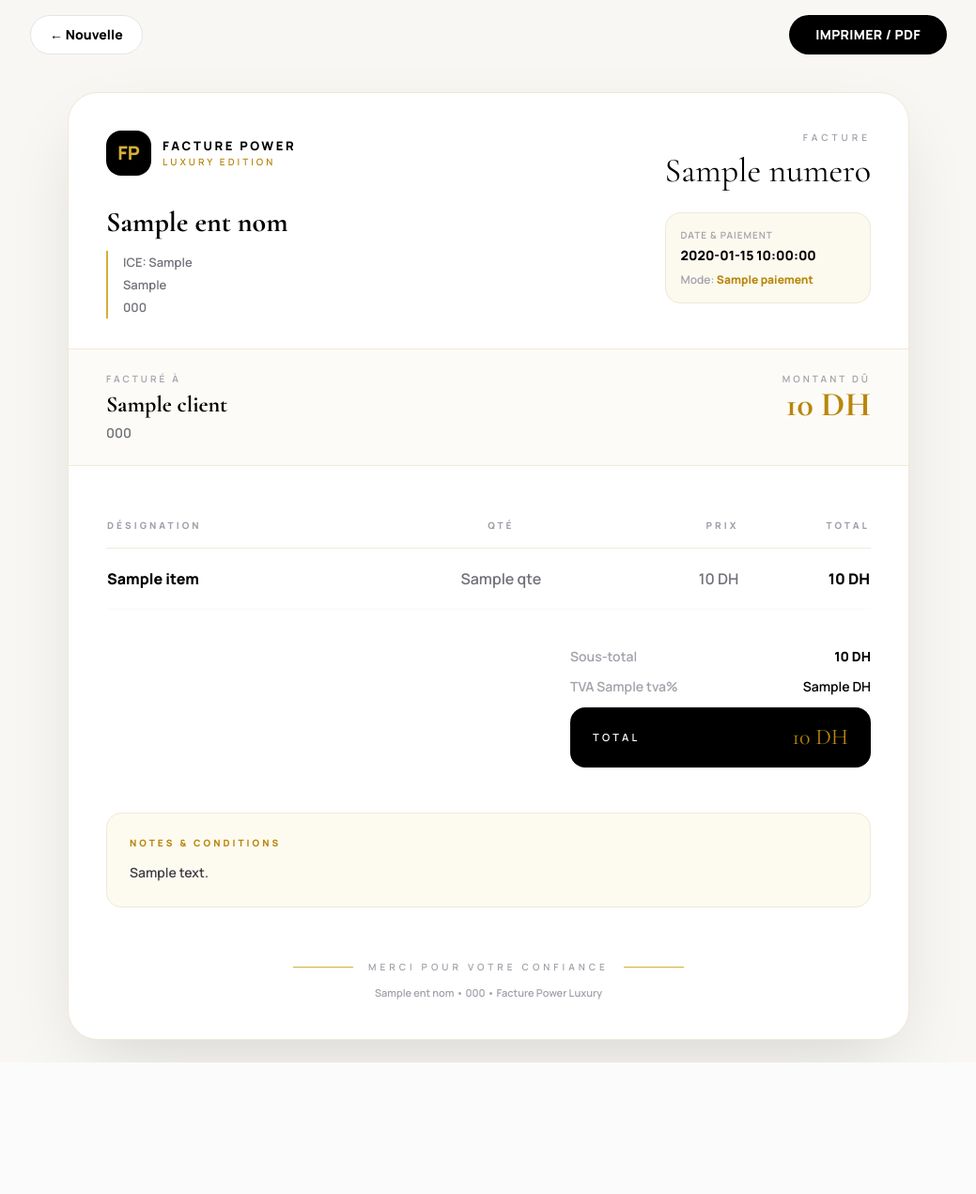
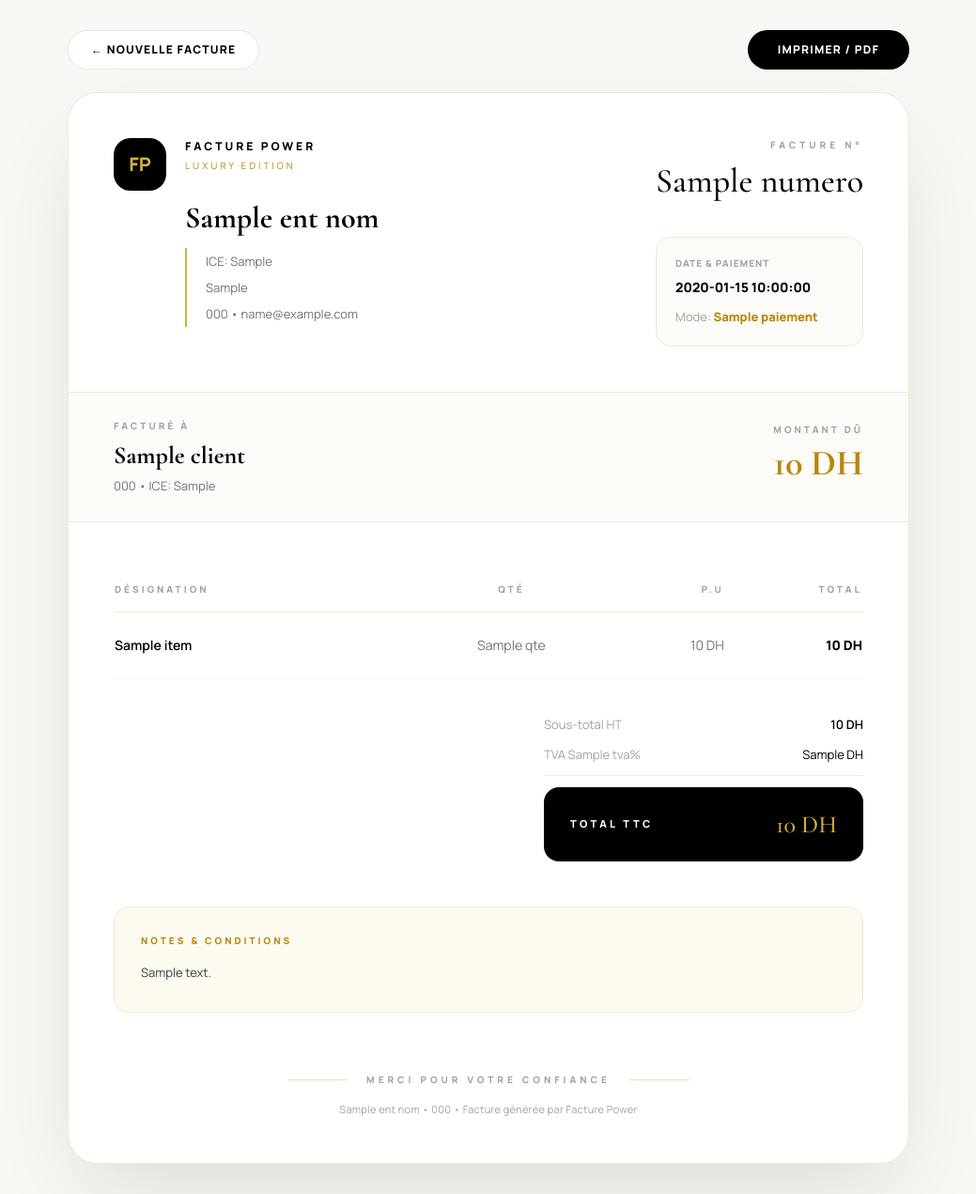
Before and after one commit to ilyassebenmouloud123-source/fucture-power, a Flask app: template templates/facture.html in a window 1280 px wide. Shown: the whole page at 94% size, without its empty margins (120-1159 px from the left). Before the commit the page ends 1131 px from the top, so only its background shows below. Run offline with Flask 3, Linux system fonts and the light colour scheme; the template is opened without the code that fills it: most values are stand-ins (such as "Sample title", 1, 10 or a date in 2020); some libraries are stand-ins or nearby versions.

Commit message:
Update facture.html

```diff
--- a/templates/facture.html
+++ b/templates/facture.html
@@ -1,56 +1,50 @@
 <!DOCTYPE html>
 <html lang="fr"><head><meta charset="UTF-8"><meta name="viewport" content="width=device-width,initial-scale=1">
-<title>{{numero}} - FACTURE POWER</title><script src="https://cdn.tailwindcss.com"></script>
-<link href="https://fonts.googleapis.com/css2?family=Cormorant+Garamond:wght@400;700&family=Manrope:wght@600;800&display=swap" rel="stylesheet">
-<style>
-body{font-family:'Manrope',sans-serif}
-.serif{font-family:'Cormorant Garamond',serif}
-.gold{color:#B8860B}
-.bg-gold{background:linear-gradient(135deg,#D4AF37,#B8860B)}
-.gold-border{border-color:#D4AF37}
-@media print{.no-print{display:none} body{background:white}}
-</style></head>
-<body class="bg-[#f8f7f3] min-h-screen">
-<div class="no-print max-w-5xl mx-auto px-6 py-4 flex gap-3">
-<a href="/" class="bg-white border border-zinc-200 px-5 py-2.5 rounded-full font-bold text-sm">← Nouvelle</a>
-<button onclick="window.print()" class="bg-black text-white px-7 py-2.5 rounded-full font-bold ml-auto text-sm tracking-wide">IMPRIMER / PDF</button>
+<title>{{numero}} - FACTURE</title><script src="https://cdn.tailwindcss.com"></script>
+<link href="https://fonts.googleapis.com/css2?family=Cormorant+Garamond:wght@500;700&family=Manrope:wght@400;600;800&display=swap" rel="stylesheet">
+<style>body{font-family:'Manrope',sans-serif}.serif{font-family:'Cormorant Garamond',serif}@media print{.no-print{display:none} body{background:white}}</style>
+</head>
+<body class="bg-[#f8f7f3] min-h-screen p-4 md:p-8">
+<div class="no-print max-w-4xl mx-auto flex justify-between mb-6">
+<a href="/" class="bg-white border px-6 py-3 rounded-full text-xs font-bold tracking-widest">← NOUVELLE FACTURE</a>
+<button onclick="window.print()" class="bg-black text-white px-8 py-3 rounded-full text-xs font-bold tracking-widest">IMPRIMER / PDF</button>
 </div>
 
-<div class="max-w-4xl mx-auto bg-white rounded-[32px] shadow-[0_30px_80px_-20px_rgba(0,0,0,0.15)] overflow-hidden m-6 border border-[#efe9d7]">
-<!-- HEADER LUXE -->
-<div class="p-10 pb-8 flex justify-between items-start">
-<div>
-<div class="flex items-center gap-3"><div class="w-12 h-12 rounded-2xl bg-black flex items-center justify-center text-[#D4AF37] font-black text-xl">FP</div><div><p class="font-black tracking-[0.2em] text-[13px]">FACTURE POWER</p><p class="text-[10px] tracking-[0.3em] gold">LUXURY EDITION</p></div></div>
-<div class="mt-8"><p class="serif text-3xl font-bold">{{ent_nom}}</p><div class="mt-3 text-[13px] text-zinc-500 leading-6 border-l-2 border-[#D4AF37] pl-4">ICE: {{ent_ice}}<br>{{ent_adresse}}<br>{{ent_tel}}</div></div>
+<div class="max-w-4xl mx-auto bg-white rounded-[32px] shadow-[0_40px_100px_-20px_rgba(0,0,0,0.12)] border border-[#efe9d7] overflow-hidden">
+<div class="p-10 md:p-12 flex justify-between items-start">
+<div class="flex gap-5">
+<div class="w-14 h-14 bg-black rounded-[18px] flex items-center justify-center text-[#D4AF37] font-black text-xl">FP</div>
+<div><p class="font-black tracking-[0.25em] text-[12px]">FACTURE POWER</p><p class="text-[10px] tracking-[0.3em] text-[#B8860B] mt-1">LUXURY EDITION</p>
+<div class="mt-8"><p class="serif text-[32px] leading-none font-semibold">{{ent_nom}}</p><div class="mt-4 text-[13px] text-zinc-500 leading-7 border-l-2 border-[#D4AF37] pl-5">ICE: {{ent_ice}}<br>{{ent_adresse}}<br>{{ent_tel}} {% if ent_email %}• {{ent_email}}{% endif %}</div></div>
+</div>
 </div>
 <div class="text-right">
-<p class="text-[10px] tracking-[0.4em] text-zinc-400">FACTURE</p><p class="serif text-4xl mt-2">{{numero}}</p>
-<div class="mt-6 bg-[#fcf9ef] border border-[#efe9d7] rounded-2xl p-4 text-left"><p class="text-[10px] tracking-widest text-zinc-400">DATE & PAIEMENT</p><p class="text-sm font-bold mt-1">{{date}}</p><p class="text-xs mt-2"><span class="text-zinc-400">Mode:</span> <b class="gold">{{paiement}}</b></p></div>
+<p class="text-[10px] tracking-[0.4em] text-zinc-400 font-bold">FACTURE N°</p><p class="serif text-[36px] mt-1">{{numero}}</p>
+<div class="mt-8 bg-[#fcfbf7] border border-[#efe9d7] rounded-2xl p-5 text-left min-w-[200px]"><p class="text-[10px] tracking-widest text-zinc-400 font-bold">DATE & PAIEMENT</p><p class="text-sm font-bold mt-2">{{date}}</p><p class="text-[13px] mt-3"><span class="text-zinc-400">Mode:</span> <b class="text-[#B8860B]">{{paiement}}</b></p></div>
 </div>
 </div>
 
-<!-- CLIENT -->
-<div class="px-10 py-6 bg-[#fcfbf7] border-y border-[#f0ead6] flex justify-between">
-<div><p class="text-[10px] tracking-[0.3em] text-zinc-400">FACTURÉ À</p><p class="serif text-2xl font-bold mt-1">{{client}}</p><p class="text-sm text-zinc-500 mt-1">{{client_tel}}</p></div>
-<div class="text-right"><p class="text-[10px] tracking-[0.3em] text-zinc-400">MONTANT DÛ</p><p class="serif text-4xl font-bold gold">{{total}} DH</p></div>
+<div class="px-10 md:px-12 py-7 bg-[#fcfbf7] border-y border-[#efe9d7] flex justify-between items-center">
+<div><p class="text-[10px] tracking-[0.3em] text-zinc-400 font-bold">FACTURÉ À</p><p class="serif text-[26px] font-semibold mt-1">{{client}}</p><p class="text-[13px] text-zinc-500 mt-1">{{client_tel}} {% if client_ice %}• ICE: {{client_ice}}{% endif %}</p></div>
+<div class="text-right"><p class="text-[10px] tracking-[0.3em] text-zinc-400 font-bold">MONTANT DÛ</p><p class="serif text-[38px] font-bold text-[#B8860B]">{{total}} DH</p></div>
 </div>
 
-<!-- TABLE -->
-<div class="p-10">
-<table class="w-full"><thead><tr class="text-[10px] tracking-[0.3em] text-zinc-400 border-b border-[#efe9d7]"><th class="text-left py-4 font-bold">DÉSIGNATION</th><th class="text-center font-bold">QTÉ</th><th class="text-right font-bold">PRIX</th><th class="text-right font-bold">TOTAL</th></tr></thead>
-<tbody>{% for it in items %}<tr class="border-b border-zinc-50"><td class="py-5"><p class="font-bold">{{it.nom}}</p></td><td class="text-center text-zinc-500">{{it.qte}}</td><td class="text-right text-zinc-500">{{it.prix}} DH</td><td class="text-right font-bold">{{it.total}} DH</td></tr>{% endfor %}</tbody></table>
+<div class="p-10 md:p-12">
+<table class="w-full"><thead><tr class="text-[10px] tracking-[0.3em] text-zinc-400 border-b border-[#efe9d7]"><th class="text-left py-4 font-bold">DÉSIGNATION</th><th class="text-center font-bold">QTÉ</th><th class="text-right font-bold">P.U</th><th class="text-right font-bold">TOTAL</th></tr></thead>
+<tbody>{% for it in items %}<tr class="border-b border-zinc-50"><td class="py-6"><p class="font-semibold text-[14px]">{{it.nom}}</p></td><td class="text-center text-zinc-500 text-sm">{{it.qte}}</td><td class="text-right text-zinc-500 text-sm">{{it.prix}} DH</td><td class="text-right font-bold text-sm">{{it.total}} DH</td></tr>{% endfor %}</tbody></table>
 
-<div class="mt-10 flex justify-end"><div class="w-[320px] space-y-3">
-<div class="flex justify-between text-sm"><span class="text-zinc-400">Sous-total</span><span class="font-bold">{{sous_total}} DH</span></div>
-{% if remise_pct > 0 %}<div class="flex justify-between text-sm text-green-700"><span>Remise {{remise_pct}}%</span><span>-{{remise_val}} DH</span></div>{% endif %}
-<div class="flex justify-between text-sm"><span class="text-zinc-400">TVA {{tva}}%</span><span>{{tva_val}} DH</span></div>
-<div class="flex justify-between items-center bg-black text-white rounded-2xl px-6 py-4 mt-3"><span class="text-[11px] tracking-[0.3em]">TOTAL</span><span class="serif text-2xl gold">{{total}} DH</span></div>
+<div class="mt-10 flex justify-end"><div class="w-[340px] space-y-3">
+<div class="flex justify-between text-[13px]"><span class="text-zinc-400">Sous-total HT</span><span class="font-semibold">{{sous_total}} DH</span></div>
+{% if remise_pct > 0 %}<div class="flex justify-between text-[13px] text-green-700"><span>Remise {{remise_pct}}%</span><span>-{{remise_val}} DH</span></div>{% endif %}
+<div class="flex justify-between text-[13px]"><span class="text-zinc-400">TVA {{tva}}%</span><span>{{tva_val}} DH</span></div>
+<div class="h-px bg-[#efe9d7] my-3"></div>
+<div class="flex justify-between items-center bg-black text-white rounded-2xl px-7 py-5"><span class="text-[11px] tracking-[0.3em] font-bold">TOTAL TTC</span><span class="serif text-[26px] text-[#D4AF37]">{{total}} DH</span></div>
 </div></div>
 
-{% if notes %}<div class="mt-12 border border-[#efe9d7] bg-[#fdfaf0] rounded-2xl p-6"><p class="text-[10px] tracking-[0.3em] gold font-bold">NOTES & CONDITIONS</p><p class="text-sm mt-3 leading-6 text-zinc-700">{{notes}}</p></div>{% endif %}
+{% if notes %}<div class="mt-12 border border-[#efe9d7] bg-[#fdfaf0] rounded-2xl p-7"><p class="text-[10px] tracking-[0.3em] text-[#B8860B] font-bold">NOTES & CONDITIONS</p><p class="text-[13px] mt-3 leading-7 text-zinc-700">{{notes}}</p></div>{% endif %}
 
-<div class="mt-14 flex items-center justify-center gap-4"><div class="h-px w-16 bg-[#D4AF37]"></div><p class="text-[10px] tracking-[0.4em] text-zinc-400">MERCI POUR VOTRE CONFIANCE</p><div class="h-px w-16 bg-[#D4AF37]"></div></div>
-<p class="text-center text-[11px] text-zinc-400 mt-3">{{ent_nom}} • {{ent_tel}} • Facture Power Luxury</p>
+<div class="mt-16 flex items-center justify-center gap-5"><div class="h-px w-16 bg-[#D4AF37]/40"></div><p class="text-[10px] tracking-[0.4em] text-zinc-400 font-bold">MERCI POUR VOTRE CONFIANCE</p><div class="h-px w-16 bg-[#D4AF37]/40"></div></div>
+<p class="text-center text-[11px] text-zinc-400 mt-4 tracking-wide">{{ent_nom}} • {{ent_tel}} • Facture générée par Facture Power</p>
 </div>
 </div>
 </div>
```
